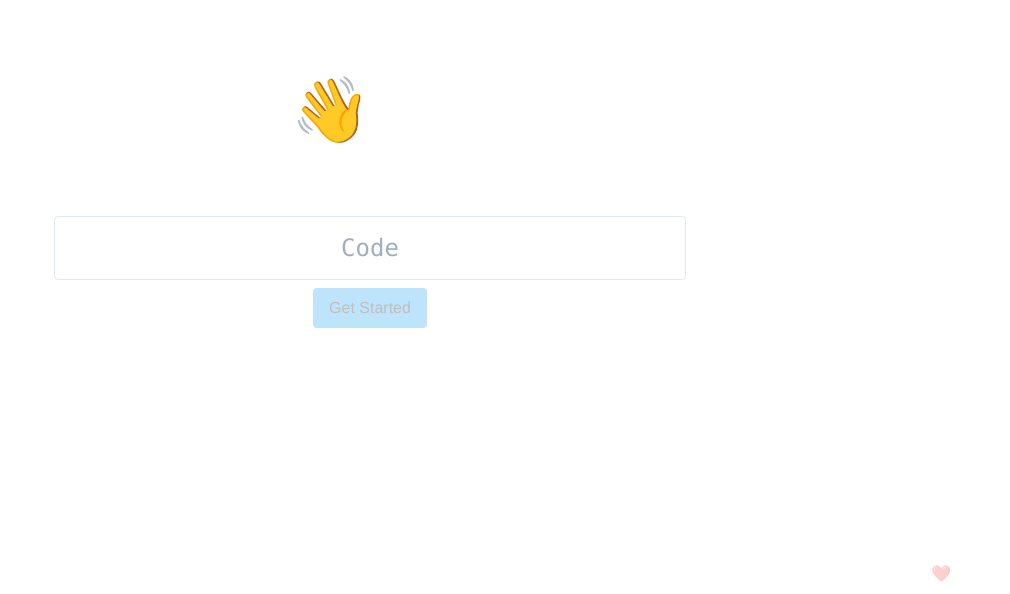
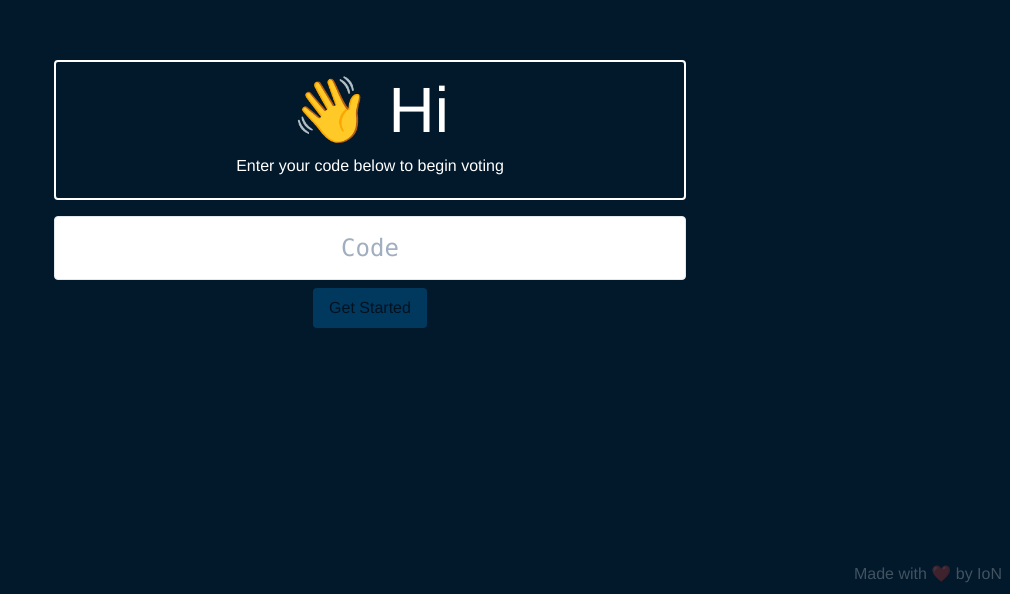
Before and after one commit to IndexOfNull/stuco2020, a Vue app in the folder client/: page / in a window 1280 px wide. Shown: the part 206-800 px from the top of the page, without its empty margins (270-1280 px from the left). Built offline with nearby package versions, Linux system fonts and the light colour scheme; what @tailwindcss/custom-forms would draw is missing.

Commit message:
tidy up styling and add trailing slash warning

```diff
--- a/client/public/index.html
+++ b/client/public/index.html
@@ -8,7 +8,7 @@
     <!--link rel="icon" href="<%= BASE_URL %>favicon.ico"-->
     <title><%= htmlWebpackPlugin.options.title %></title>
   </head>
-  <body>
+  <body class="bg-dark">
     <noscript>
       <strong>We're sorry but <%= htmlWebpackPlugin.options.title %> doesn't work properly without JavaScript enabled. Please enable it to continue.</strong>
     </noscript>
--- a/client/src/globalSettings.js
+++ b/client/src/globalSettings.js
@@ -2,7 +2,7 @@
   {},
   {
     backendUrl: {
-      value: "http://192.168.1.109:8080"
+      value: "http://192.168.1.109:8080/" //Be sure to have a trailing slash or frontend HTTP requests will break!
     }
   }
 );
```
Also changed, not shown: 1 other file (tests, documents, lock files or other folders).
